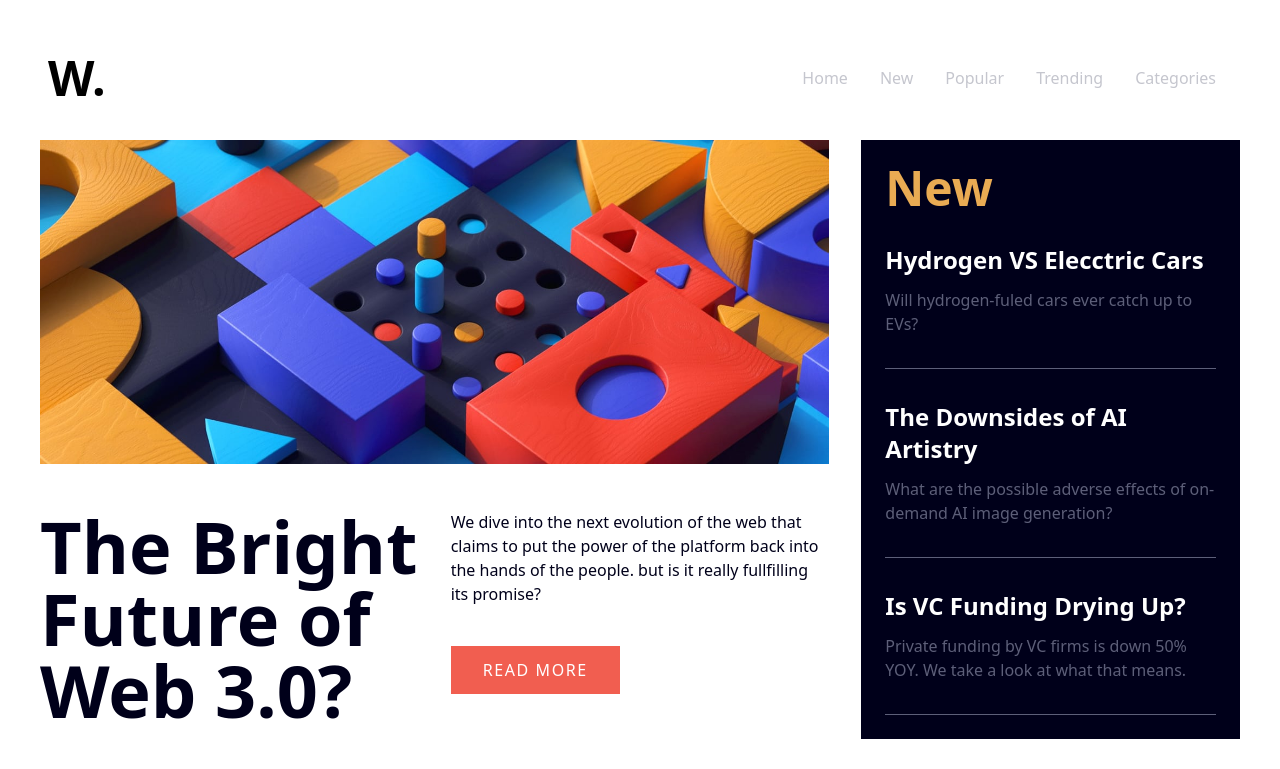
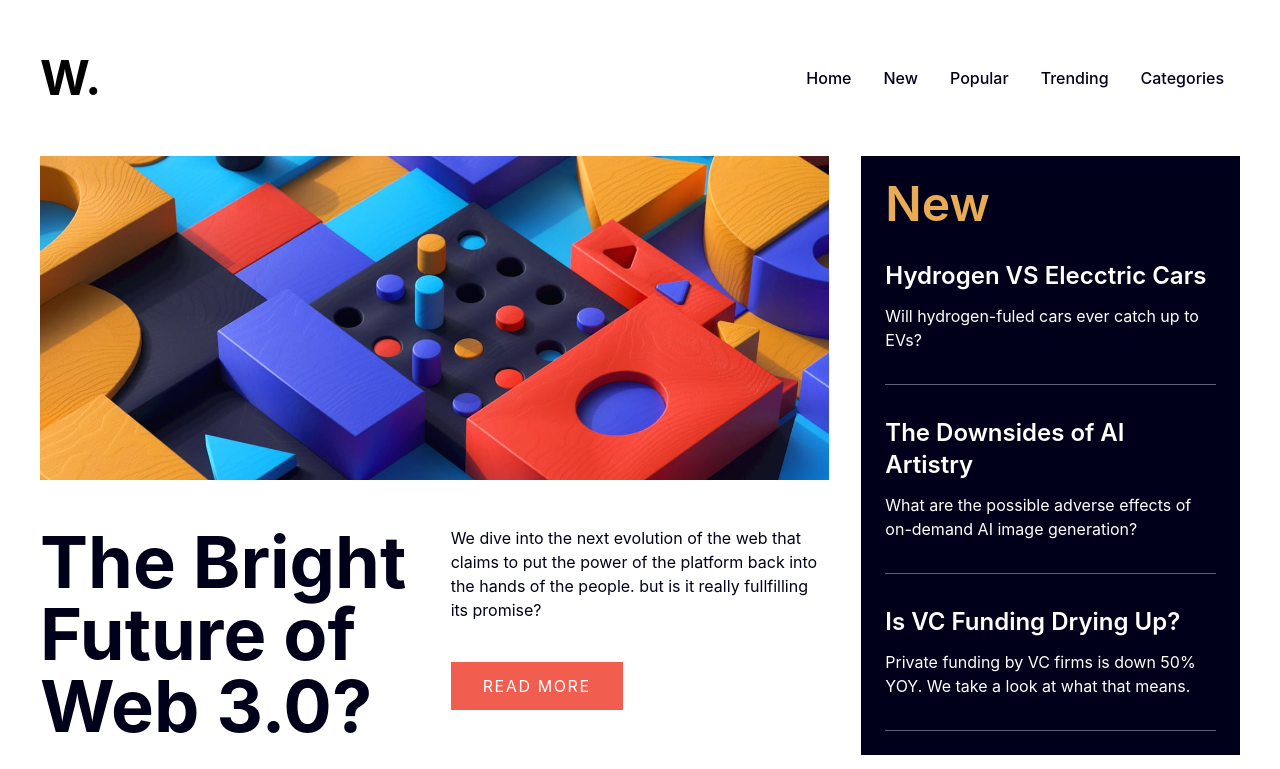
Before and after one commit to ronnie-rios/news-homepage, a React (Create React App) app in the folder frontend/: page / in a window 1280 px wide. Shown: the top 769 px of the page. Built offline with nearby package versions, Linux system fonts and the light colour scheme.

Commit message:
newspage fonts added

```diff
--- a/frontend/src/page/HomePage.jsx
+++ b/frontend/src/page/HomePage.jsx
@@ -28,29 +28,29 @@ const HomePage = () => {
             <img src={landingImg} alt="landing img" />
         </div>
         <div className='row-span-2 p-6 bg-dark-blue'>
-            <h1 className='text-5xl text-orange font-semibold'>New</h1>
+            <h1 className='text-5xl text-orange font-semibold font-display'>New</h1>
             {news.map((item) => (
-                <div className='py-8 border-b border-gray-blue'>
-                    <h3 className='text-2xl font-semibold text-white pb-3'>{item.title}</h3>
-                    <p className='text-gray-blue'>{item.heading}</p>
+                <div className='py-8 border-b border-gray-blue font-display'>
+                    <h3 className='text-2xl font-semibold text-white pb-3 font-display'>{item.title}</h3>
+                    <p className='text-white font-display'>{item.heading}</p>
                 </div>
             ))}
 
         </div>
         <div className='md:col-start-1 md:col-span-1'>
-            <h1 className="text-7xl text-dark-blue font-bold">The Bright Future of Web 3.0?</h1>
+            <h1 className="text-7xl text-dark-blue font-bold font-display">The Bright Future of Web 3.0?</h1>
         </div>
         <div className='md:col-span-1 '>
-            <p className='text-dark-blue mb-10'>We dive into the next evolution of the web that claims to put the power of the platform back into the hands of the people. but is it really fullfilling its promise?</p>
-            <button className='bg-red py-3 px-8  text-white tracking-widest'>READ MORE</button>
+            <p className='text-dark-blue mb-10 font-display'>We dive into the next evolution of the web that claims to put the power of the platform back into the hands of the people. but is it really fullfilling its promise?</p>
+            <button className='bg-red py-3 px-8  text-white tracking-widest font-display'>READ MORE</button>
         </div>
             {data.map((item) => (
                 <div className='col-span-1 flex' key={item.id}>
                     <img src={item.img} alt={item.img} className='h-40 w-25' />
                     <div className=' px-4'>
-                        <h3 className='text-blue text-3xl font-bold '>0{item.id}</h3>
-                        <h4 className='text-dark-blue text-xl font-bold py-2' >{item.title}</h4>
-                        <p  className='text-dark-blue '>{item.heading}</p>
+                        <h3 className='text-blue text-3xl font-bold font-display'>0{item.id}</h3>
+                        <h4 className='text-dark-blue text-xl font-bold py-2 font-display' >{item.title}</h4>
+                        <p  className='text-dark-blue font-display'>{item.heading}</p>
                     </div>
                 </div>
             ))}
--- a/frontend/src/ui/Navbar.jsx
+++ b/frontend/src/ui/Navbar.jsx
@@ -2,15 +2,15 @@ import React from 'react'
 
 const Navbar = () => {
   return (
-    <nav className="px-2 py-2.5 mb-6">
+    <nav className="py-2.5 mb-10">
     <div className="container flex flex-wrap items-center justify-between mx-auto">
-        <h1 className="self-center text-5xl  font-bold whitespace-nowrap">W.</h1>
+        <h1 className="self-center text-5xl  font-bold whitespace-nowrap font-display">W.</h1>
         <ul className="flex flex-row p-4 mt-4 md:flex-row md:space-x-8 md:mt-0 font-medium md:border-0">
-         <li className="block py-2 pl-3 pr-4 text-blue hover:text-black md:p-0">Home</li>
-          <li className="block py-2 pl-3 pr-4 text-blue hover:text-black md:p-0">New</li>
-          <li className="block py-2 pl-3 pr-4 text-blue hover:text-black md:p-0">Popular</li>
-          <li className="block py-2 pl-3 pr-4 text-blue hover:text-black md:p-0">Trending</li>
-          <li className="block py-2 pl-3 pr-4 text-blue hover:text-black md:p-0">Categories</li>
+         <li className="block py-2 pl-3 pr-4 text-dark-blue hover:text-blue md:p-0 font-display ">Home</li>
+          <li className="block py-2 pl-3 pr-4 text-dark-blue hover:text-blue md:p-0 font-display">New</li>
+          <li className="block py-2 pl-3 pr-4 text-dark-blue hover:text-blue md:p-0 font-display">Popular</li>
+          <li className="block py-2 pl-3 pr-4 text-dark-blue hover:text-blue md:p-0 font-display">Trending</li>
+          <li className="block py-2 pl-3 pr-4 text-dark-blue hover:text-blue md:p-0 font-display">Categories</li>
         </ul>
     </div>
   </nav>
--- a/frontend/tailwind.config.js
+++ b/frontend/tailwind.config.js
@@ -6,6 +6,9 @@ module.exports = {
   ],
   theme: {
     extend: {
+      fontFamily: {
+        display: ['Inter', 'sans-serif']
+      },
       colors: {
         'orange': 'hsl(35, 77%, 62%)',
         'red': 'hsl(5, 85%, 63%)',
```
